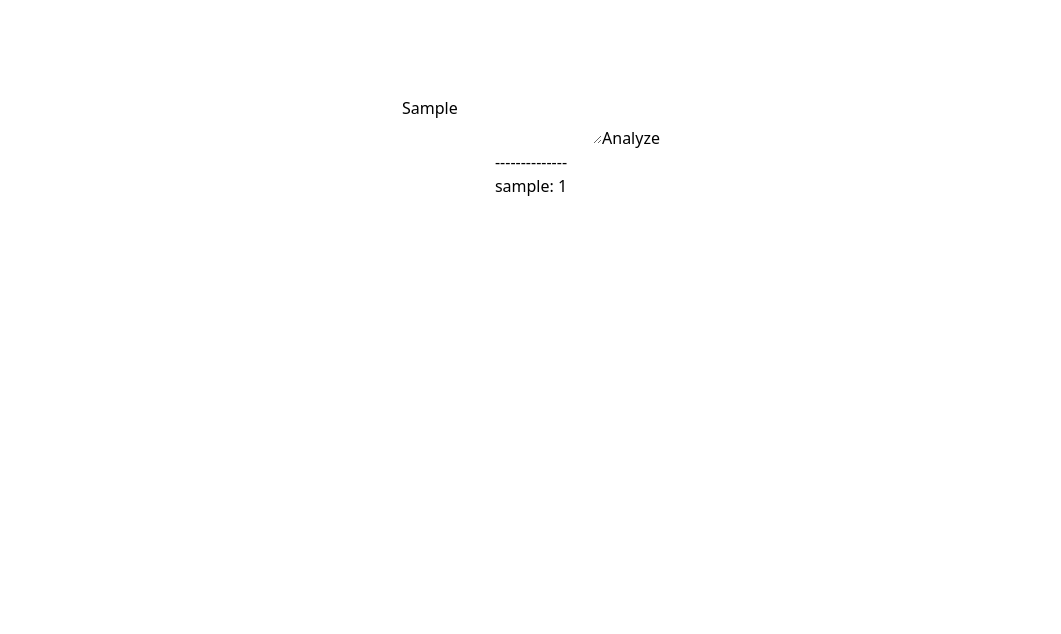
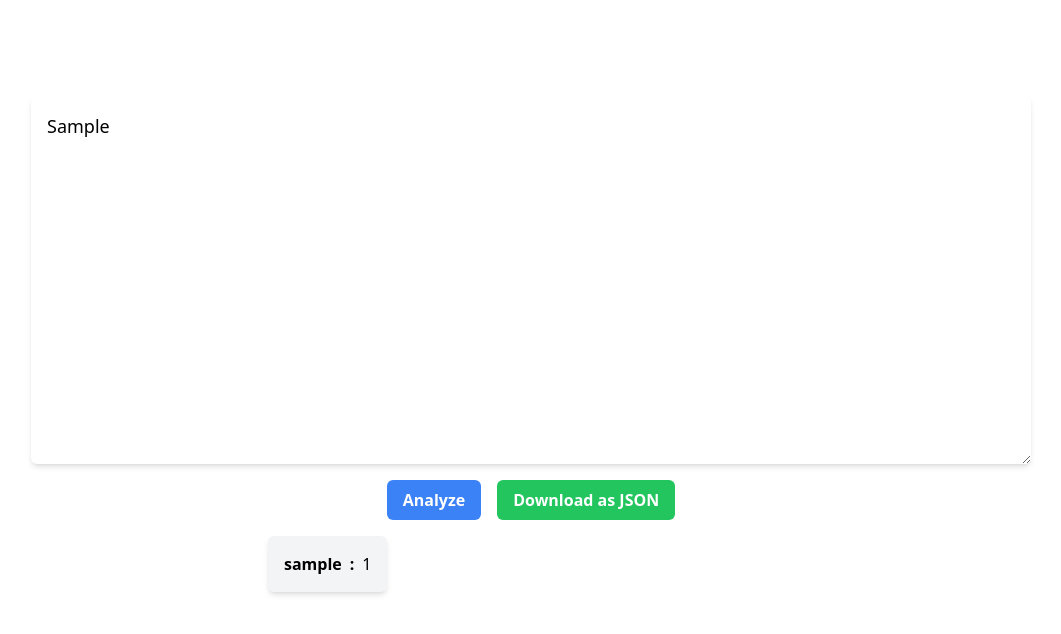
Before and after one commit to AmirhosseinDotZip/wfa3.0, a Next.js app: page / in a window 1280 px wide. Both pictures are taken after typing "Sample" into the empty fields and a click on the button "Analyze". Shown: the top 634 px of the page, without its empty margins (109-1170 px from the left). Built offline with nearby package versions, Linux system fonts and the light colour scheme.

Commit message:
download functionality & fix layout

```diff
--- a/components/Analyzer.tsx
+++ b/components/Analyzer.tsx
@@ -7,35 +7,87 @@ const Analyzer: FC = () => {
     function handleSubmit(event: React.FormEvent<HTMLFormElement>) {
         event.preventDefault();
         const frequencyMap = countWords(text);
-        setResults(
-            Object.entries(frequencyMap).map(([word, frequency]) => ({ word, frequency }))
-        );
+        setResults(Object.entries(frequencyMap).map(([word, frequency]) => ({ word, frequency })));
     }
 
-    console.log(countWords("sdjfgjkhg ujkhj us us"));
+    function XhandleDownload() {
+        if (results) {
+            const data: { [key: string]: number } = {};
+            results.forEach(({ word, frequency }) => {
+                data[word] = frequency;
+            });
+            const currentDate = new Date().toISOString().substring(0, 10);
+            const currentTime = new Date().toLocaleTimeString().replace(/:/g, '');
+            const fileName = `word_frequency_${currentDate}_${currentTime}.json`;
+            const dataStr = "data:text/json;charset=utf-8," + encodeURIComponent(JSON.stringify(data));
+            const downloadAnchorNode = document.createElement('a');
+            downloadAnchorNode.setAttribute("href", dataStr);
+            downloadAnchorNode.setAttribute("download", fileName);
+            document.body.appendChild(downloadAnchorNode);
+            downloadAnchorNode.click();
+            downloadAnchorNode.remove();
+        }
+    }
 
+    function handleDownload() {
+        if (results) {
+            const data = results.reduce((obj, { word, frequency }) => ({ ...obj, [word]: frequency }), {});
+            const fileName = `word_frequency_${new Date().toISOString().substring(0, 10)}_${new Date().toLocaleTimeString().replace(/:/g, '')}.json`;
+            const downloadAnchorNode = Object.assign(
+                document.createElement('a'),
+                { href: `data:text/json;charset=utf-8,${encodeURIComponent(JSON.stringify(data))}`, download: fileName }
+            );
+            document.body.appendChild(downloadAnchorNode);
+            downloadAnchorNode.click();
+            downloadAnchorNode.remove();
+        }
+    }
 
     return (
         <>
-            <form onSubmit={handleSubmit}>
-                <textarea value={text} onChange={event => setText(event.target.value)} />
-                <button type="submit">Analyze</button>
+            <form onSubmit={handleSubmit} className="flex flex-col gap-4">
+                <textarea
+                    rows={12}
+                    value={text}
+                    onChange={(event) => setText(event.target.value)}
+                    className="w-[1000px] p-4 rounded-md shadow-md text-lg focus:outline-none focus:ring-2 focus:ring-blue-500"
+                />
+                <div className="flex justify-center gap-4">
+                    <button
+                        type="submit"
+                        className="bg-blue-500 hover:bg-blue-600 text-white font-bold py-2 px-4 rounded-md transition duration-300 ease-in-out"
+                    >
+                        Analyze
+                    </button>
+                    {results && (
+                        <button
+                            onClick={handleDownload}
+                            className="bg-green-500 hover:bg-green-600 text-white font-bold py-2 px-4 rounded-md transition duration-300 ease-in-out"
+                        >
+                            Download as JSON
+                        </button>
+                    )}
+                </div>
             </form>
-            <h1>--------------</h1>
 
             {results && (
-                <ul>
-                    {results.map(({ word, frequency }) => (
-                        <li key={word}>
-                            {word}: {frequency}
-                        </li>
-                    ))}
-                </ul>
+                <>
+                    <div className="grid grid-cols-1 md:grid-cols-2 lg:grid-cols-3 xl:grid-cols-4 2xl:grid-cols-6 gap-4 mt-4">
+                        {results.map(({ word, frequency }) => (
+                            <div key={word} className="flex justify-center p-4 shadow-md rounded-md bg-gray-100">
+                                <span className="font-bold pr-2">{word}</span>
+                                <p className="font-bold">:</p>
+                                <span className="pl-2">{frequency}</span>
+                            </div>
+                        ))}
+                    </div>
+                </>
             )}
         </>
     )
 }
-export default Analyzer
+
+export default Analyzer;
 
 function countWords(text: string): { [key: string]: number } {
     const words = text.toLowerCase().match(/\w+/g);
```
